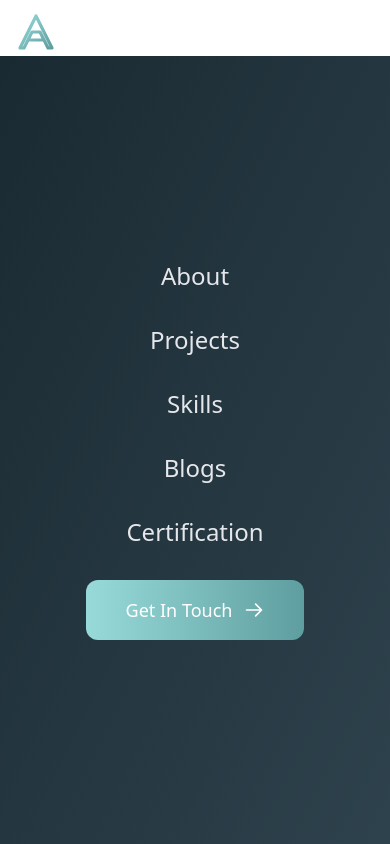
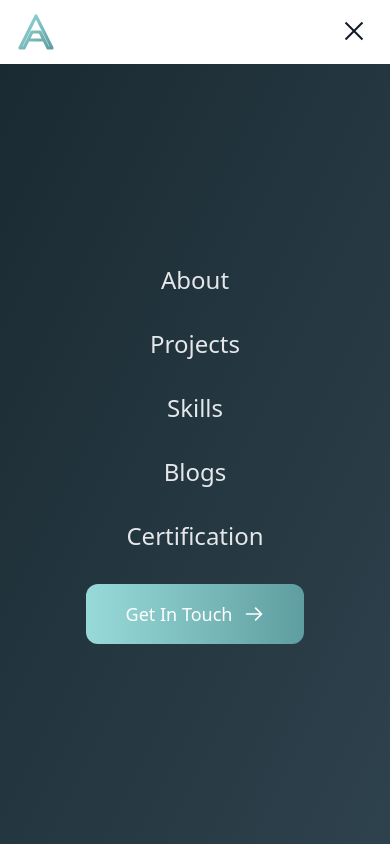
Before and after one commit to TAIJULAMAN/Taijul-Aman-Portfolio, a React (Vite) app: page / in a window 390 px wide. Both pictures are taken after a click on the button "Open main menu". Shown: the top 844 px of the page. Built offline with nearby package versions, Linux system fonts and the light colour scheme.

Commit message:
furnishing navbar

```diff
--- a/src/Shared/Navbar/Navbar.jsx
+++ b/src/Shared/Navbar/Navbar.jsx
@@ -180,7 +180,7 @@ const Navbar = () => {
         </div>
 
         {/* Mobile Menu Toggle */}
-        <div className="lg:hidden flex items-center">
+        <div className="lg:hidden flex items-center z-999">
           <button
             onClick={handleChange}
             className="relative group p-2 rounded-lg focus:outline-none"
@@ -188,18 +188,18 @@ const Navbar = () => {
           >
             <span className="sr-only">Open main menu</span>
             <div className="relative w-6 h-5">
-              <span className={`absolute left-0 w-6 h-0.5 bg-white transform transition-all duration-300 ${menu ? 'rotate-45 translate-y-2' : 'translate-y-0'}`}></span>
-              <span className={`absolute left-0 w-6 h-0.5 bg-white transform transition-all duration-300 ${menu ? 'opacity-0' : 'opacity-100 translate-y-2'}`}></span>
-              <span className={`absolute left-0 w-6 h-0.5 bg-white transform transition-all duration-300 ${menu ? '-rotate-45 translate-y-2' : 'translate-y-4'}`}></span>
+              <span className={`absolute left-0 w-6 h-0.5 bg-gray-900 transform transition-all duration-300 ${menu ? 'rotate-45 translate-y-2' : 'translate-y-0'}`}></span>
+              <span className={`absolute left-0 w-6 h-0.5 bg-gray-900 transform transition-all duration-300 ${menu ? 'opacity-0' : 'opacity-100 translate-y-2'}`}></span>
+              <span className={`absolute left-0 w-6 h-0.5 bg-gray-900 transform transition-all duration-300 ${menu ? '-rotate-45 translate-y-2' : 'translate-y-4'}`}></span>
             </div>
-            <span className="absolute inset-0 rounded-lg bg-white/0 group-hover:bg-white/5 transition-colors duration-300"></span>
+            <span className="absolute inset-0 rounded-lg bg-gray-900/0 group-hover:bg-gray-900/5 transition-colors duration-300"></span>
           </button>
         </div>
       </div>
 
       {/* Mobile Menu */}
       <div
-        className={`mt-14 lg:hidden fixed inset-0 z-40 bg-gradient-to-br from-[#1a2a32] to-[#2e424d] transform transition-all duration-500 ease-in-out ${
+        className={`mt-16 lg:hidden fixed inset-0 z-40 bg-gradient-to-br from-[#1a2a32] to-[#2e424d] transform transition-all duration-500 ease-in-out ${
           menu ? 'opacity-100 visible' : 'opacity-0 invisible'
         }`}
         style={{
```
